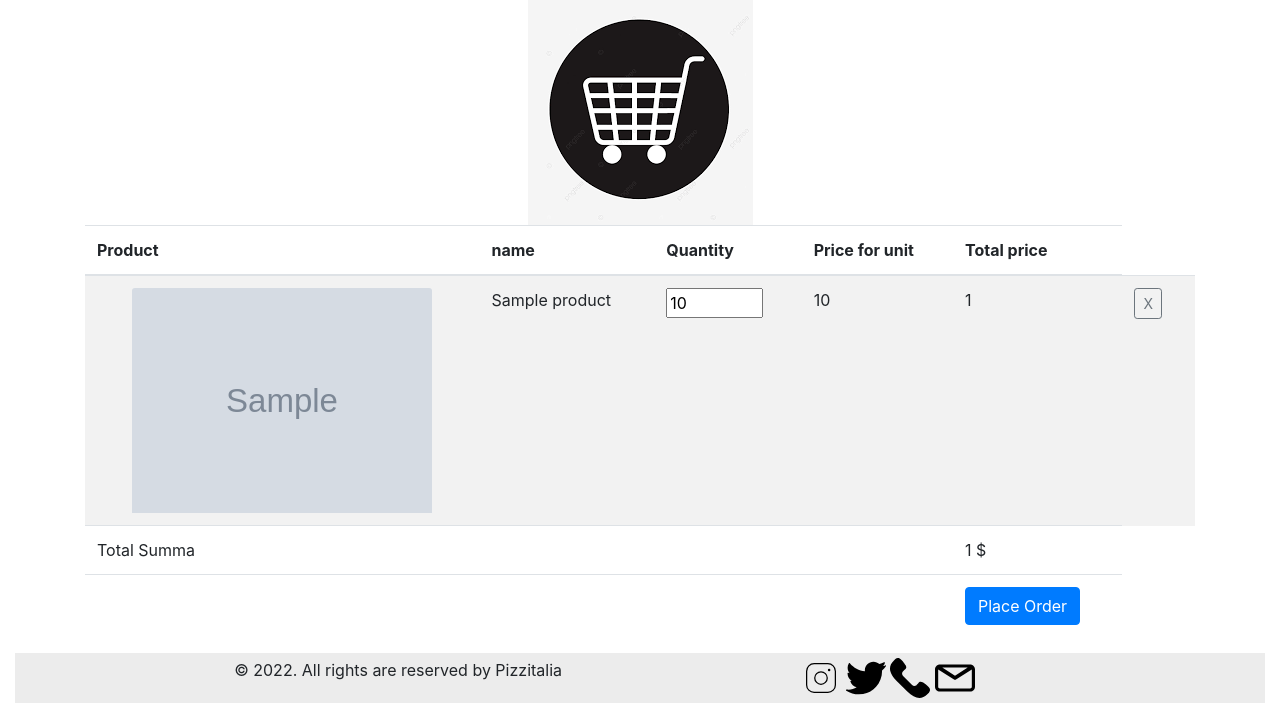
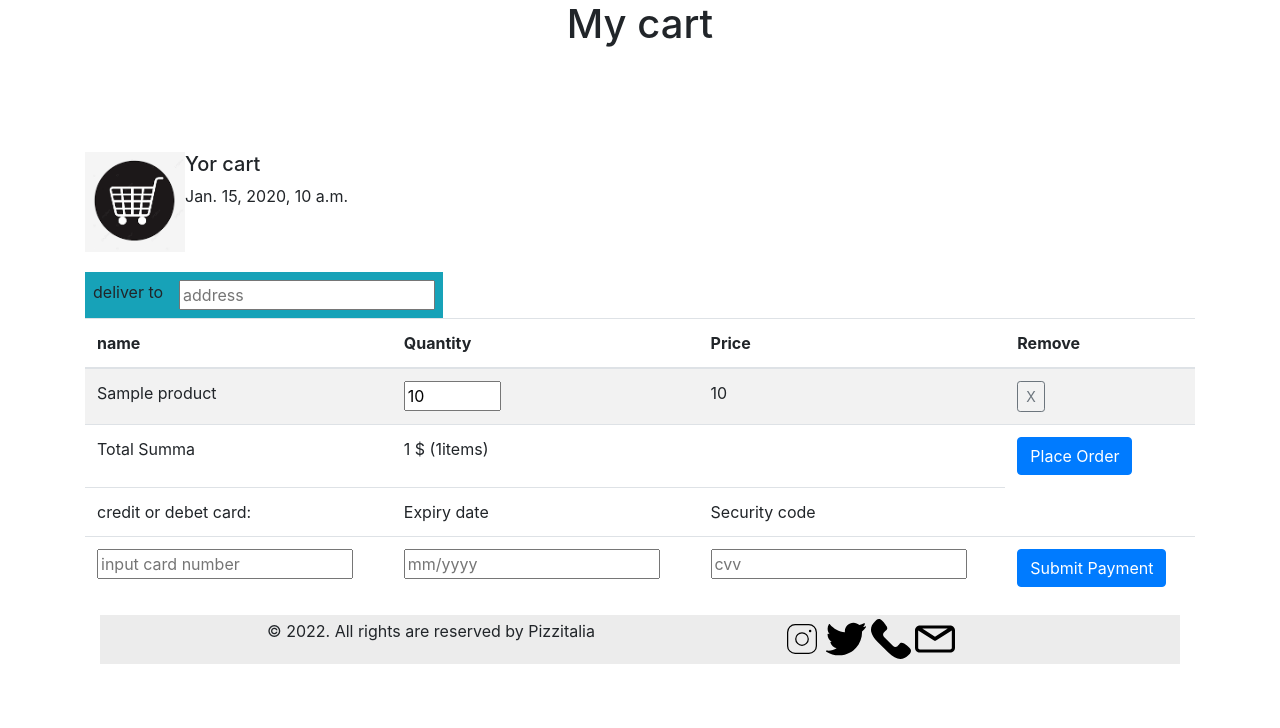
Before and after one commit to vemelyanov07/Pizzashop, a Django app: template templates/cart/cart.html in a window 1280 px wide. Shown: the part 72-800 px from the top of the page. Run offline with Django 4.2, Linux system fonts and the light colour scheme; the template is opened without the code that fills it: most values are stand-ins (such as "Sample title", 1, 10 or a date in 2020); grey boxes marked "Sample" are stand-in pictures; parts of the project's set-up code (start-up, migrations or seed data) failed here and were passed over; some libraries are stand-ins or nearby versions.

Commit message:
added credit card information

```diff
--- a/templates/cart/cart.html
+++ b/templates/cart/cart.html
@@ -4,27 +4,35 @@
 
 <div class = 'container'>
   <center>
-    <img src="static/images/cart.png" align="center">
+  <h1>My cart </h1>
 </center>
+<br> <br> <br><br>
+
+   <img src="static/images/cart.png" align="left" style="height: 100px; width: auto; display: block; margin: auto; ">
+   <h5>Yor cart</h5>
+   <p>{{cart.date_now}}</p>
+   <br><br>
+
+   <div class="d-flex flex-row" >
+    <div class="p-2 bg-info">deliver to</div>
+    <div class="p-2 bg-info"><input type="text" required placeholder="address" maxlength="800"></div>
+  </div>
 
 <table class="table table-striped">
     <thead>
       <tr>
-        <th>Product</th>
         <th>name</th>
         <th>Quantity</th>
-        <th>Price for unit</th>
-        <th>Total price</th>
+        <th>Price </th>
+        <th>Remove</th>
       </tr>
     </thead>
     <tbody>
      {% for  product in cart %}
       <tr>
-        <td> <img class="card-img-top" src="{{product.product.picture_url}}" style="height: 225px; width: auto; display: block; margin: auto;"></td>
         <td>{{product.product.name}}</td>
         <td><input type="number" max=100 min=1 value={{product.quantity}}></td>
         <td>{{product.product.price}}</td>
-        <td>{{product.total_price}}</td>
         <td><a href="{{product.product.delete}}" class="btn btn-sm btn-outline-secondary mr-sm-2" role="button">X</a></td>
       </tr>
 
@@ -33,24 +41,27 @@
     <tfoot>
       <tr>
       <td>Total Summa</td>
-        <td></td>
-        <td></td>
-        <td></td>
-        <td>{{cart.total_summa}} $</td>
-        <tr>
-            <td></td>
-            <td></td>
-            <td></td>
+      <td>{{cart.total_summa}} $  ({{cart.total_quantyti}}items)</td>
       <td></td>
       <td>
-               <form method="post" action="">
         <button type="submit" class="btn btn-primary">Place Order</button>
-               </form>
       </td>
       </tr>
+      <tr>
+        <td>credit or debet card:</td>
+        <td>Expiry date</td>
+        <td>Security code</td>
+      </tr>
+      <tr>
+        <td><input type="text" required placeholder="input card number"></td>
+
+        <td><input type="text" required placeholder="mm/yyyy "></td>
+        <td><input type="numeric", required placeholder = "cvv"></td>
+        <td>
+          <button type="submit" class="btn btn-primary">Submit Payment</button>
+        </td>
       </tr>
     </tfoot>
 </table>
-</div>
 
-{% endblock %}
+{%endblock%}
```
Lines whose indentation alone changed are shown as unchanged.
